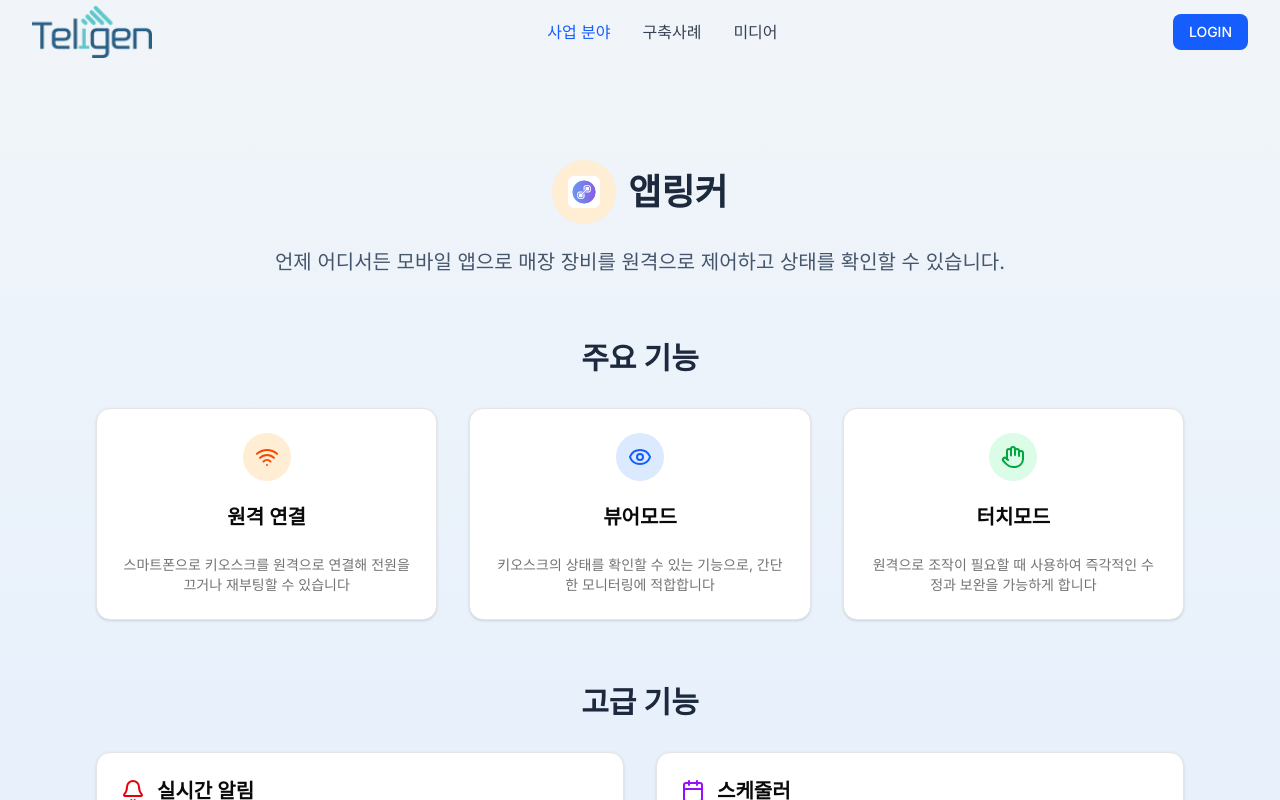
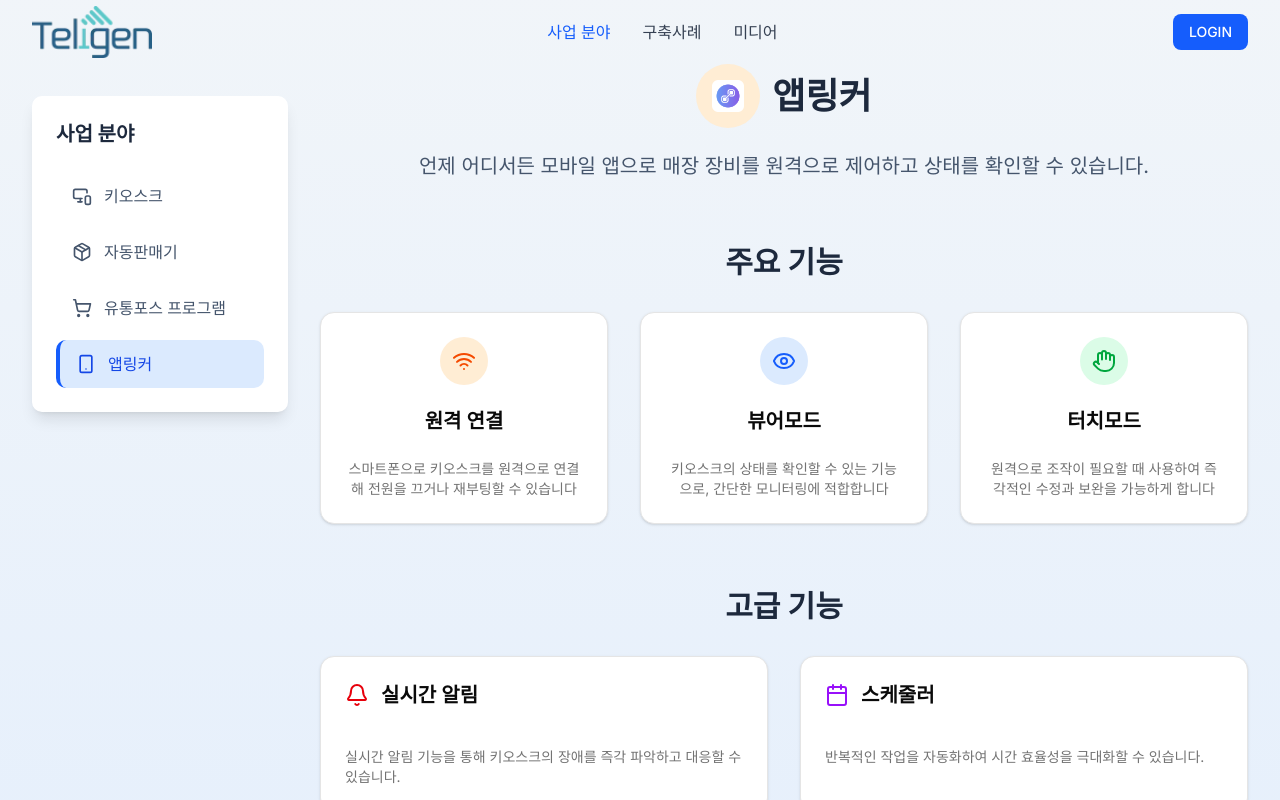
Before and after one commit to bbicoon/teligen-website, a Next.js app: page /business/applinker in a window 1280 px wide. Shown: the top 800 px of the page. Built offline with nearby package versions, Linux system fonts and the light colour scheme.

Commit message:
사용자 편의성 개선: '사업 분야' 페이지에 서브메뉴 추가

```diff
--- /dev/null
+++ b/src/app/business/_components/BusinessNav.tsx
@@ -0,0 +1,62 @@
+"use client";
+
+import Link from "next/link";
+import { usePathname } from "next/navigation";
+import { MonitorSmartphone, Package, ShoppingCart, Smartphone } from "lucide-react";
+
+const BusinessNav = () => {
+  const pathname = usePathname();
+
+  const businessItems = [
+    {
+      name: "키오스크",
+      href: "/business/kiosk",
+      icon: MonitorSmartphone,
+    },
+    {
+      name: "자동판매기",
+      href: "/business/vending",
+      icon: Package,
+    },
+    {
+      name: "유통포스 프로그램",
+      href: "/business/pos",
+      icon: ShoppingCart,
+    },
+    {
+      name: "앱링커",
+      href: "/business/applinker",
+      icon: Smartphone,
+    },
+  ];
+
+  return (
+    <nav className="w-64 bg-white rounded-lg shadow-lg p-6 h-fit sticky top-24">
+      <h2 className="text-xl font-bold text-slate-800 mb-6">사업 분야</h2>
+      <ul className="space-y-2">
+        {businessItems.map((item) => {
+          const Icon = item.icon;
+          const isActive = pathname === item.href;
+
+          return (
+            <li key={item.name}>
+              <Link
+                href={item.href}
+                className={`flex items-center gap-3 px-4 py-3 rounded-lg transition-all duration-200 ${
+                  isActive
+                    ? "bg-blue-100 text-blue-700 border-l-4 border-blue-600"
+                    : "text-slate-600 hover:bg-gray-50 hover:text-slate-800"
+                }`}
+              >
+                <Icon className="w-5 h-5" />
+                <span className="font-medium">{item.name}</span>
+              </Link>
+            </li>
+          );
+        })}
+      </ul>
+    </nav>
+  );
+};
+
+export default BusinessNav;
--- a/src/app/business/applinker/page.tsx
+++ b/src/app/business/applinker/page.tsx
@@ -11,8 +11,7 @@ export const metadata: Metadata = {
 
 export default function ApplinkerPage() {
   return (
-    <main className="pt-24 min-h-screen bg-gradient-to-b from-slate-100 to-blue-100">
-      <div className="max-w-6xl mx-auto px-4 sm:px-6 lg:px-8 py-16">
+    <div>
         {/* 헤더 섹션 */}
         <div className="text-center mb-16">
           <div className="inline-flex items-center gap-3 mb-6">
@@ -220,8 +219,6 @@ export default function ApplinkerPage() {
             </CardContent>
           </Card>
         </section>
-
-      </div>
-    </main>
+    </div>
   );
 }
--- a/src/app/business/kiosk/page.tsx
+++ b/src/app/business/kiosk/page.tsx
@@ -12,8 +12,7 @@ export const metadata: Metadata = {
 
 export default function KioskPage() {
   return (
-    <main className="pt-24 min-h-screen bg-gradient-to-b from-slate-100 to-blue-100">
-      <div className="max-w-6xl mx-auto px-4 sm:px-6 lg:px-8 py-16">
+    <div>
         {/* 헤더 섹션 */}
         <div className="text-center mb-16">
           <div className="inline-flex items-center gap-3 mb-6">
@@ -111,8 +110,6 @@ export default function KioskPage() {
             </CardContent>
           </Card>
         </section>
-
-      </div>
-    </main>
+    </div>
   );
 }
--- /dev/null
+++ b/src/app/business/layout.tsx
@@ -0,0 +1,25 @@
+import BusinessNav from "./_components/BusinessNav";
+
+export default function BusinessLayout({
+  children,
+}: {
+  children: React.ReactNode;
+}) {
+  return (
+    <div className="min-h-screen bg-gradient-to-b from-slate-100 to-blue-100">
+      <div className="max-w-7xl mx-auto px-4 sm:px-6 lg:px-8 py-16">
+        <div className="flex gap-8">
+          {/* 왼쪽 사이드바 - BusinessNav */}
+          <aside className="hidden lg:block">
+            <BusinessNav />
+          </aside>
+
+          {/* 오른쪽 메인 콘텐츠 */}
+          <main className="flex-1">
+            {children}
+          </main>
+        </div>
+      </div>
+    </div>
+  );
+}
--- a/src/app/business/pos/page.tsx
+++ b/src/app/business/pos/page.tsx
@@ -10,8 +10,7 @@ export const metadata: Metadata = {
 
 export default function PosPage() {
   return (
-    <main className="pt-24 min-h-screen bg-gradient-to-b from-slate-100 to-blue-100">
-      <div className="max-w-6xl mx-auto px-4 sm:px-6 lg:px-8 py-16">
+    <div>
         {/* 헤더 섹션 */}
         <div className="text-center mb-16">
           <div className="inline-flex items-center gap-3 mb-6">
@@ -145,8 +144,6 @@ export default function PosPage() {
             ))}
           </div>
         </section>
-
-      </div>
-    </main>
+    </div>
   );
 }
--- a/src/app/business/vending/page.tsx
+++ b/src/app/business/vending/page.tsx
@@ -10,8 +10,7 @@ export const metadata: Metadata = {
 
 export default function VendingPage() {
   return (
-    <main className="pt-24 min-h-screen bg-gradient-to-b from-slate-100 to-blue-100">
-      <div className="max-w-6xl mx-auto px-4 sm:px-6 lg:px-8 py-16">
+    <div>
         {/* 헤더 섹션 */}
         <div className="text-center mb-16">
           <div className="inline-flex items-center gap-3 mb-6">
@@ -145,8 +144,6 @@ export default function VendingPage() {
             ))}
           </div>
         </section>
-
-      </div>
-    </main>
+    </div>
   );
 }
```
